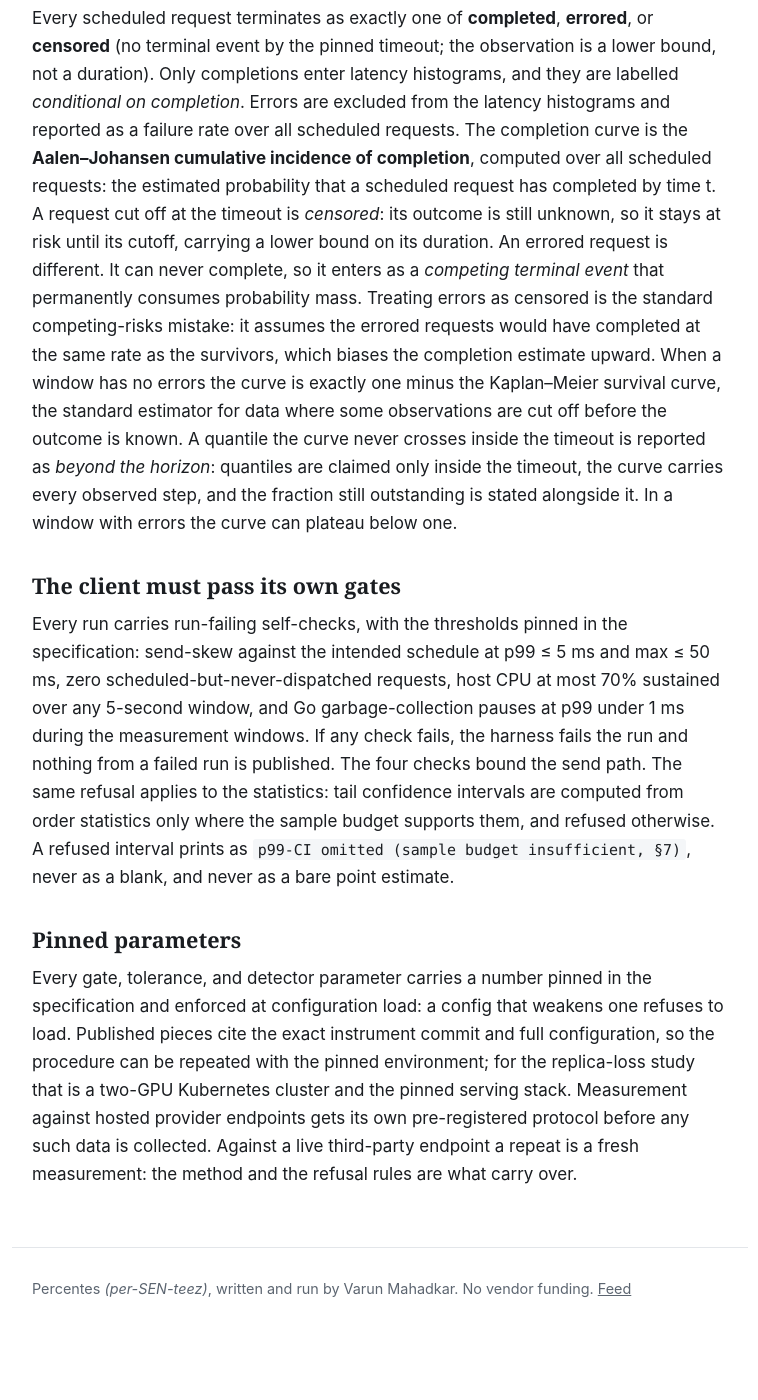
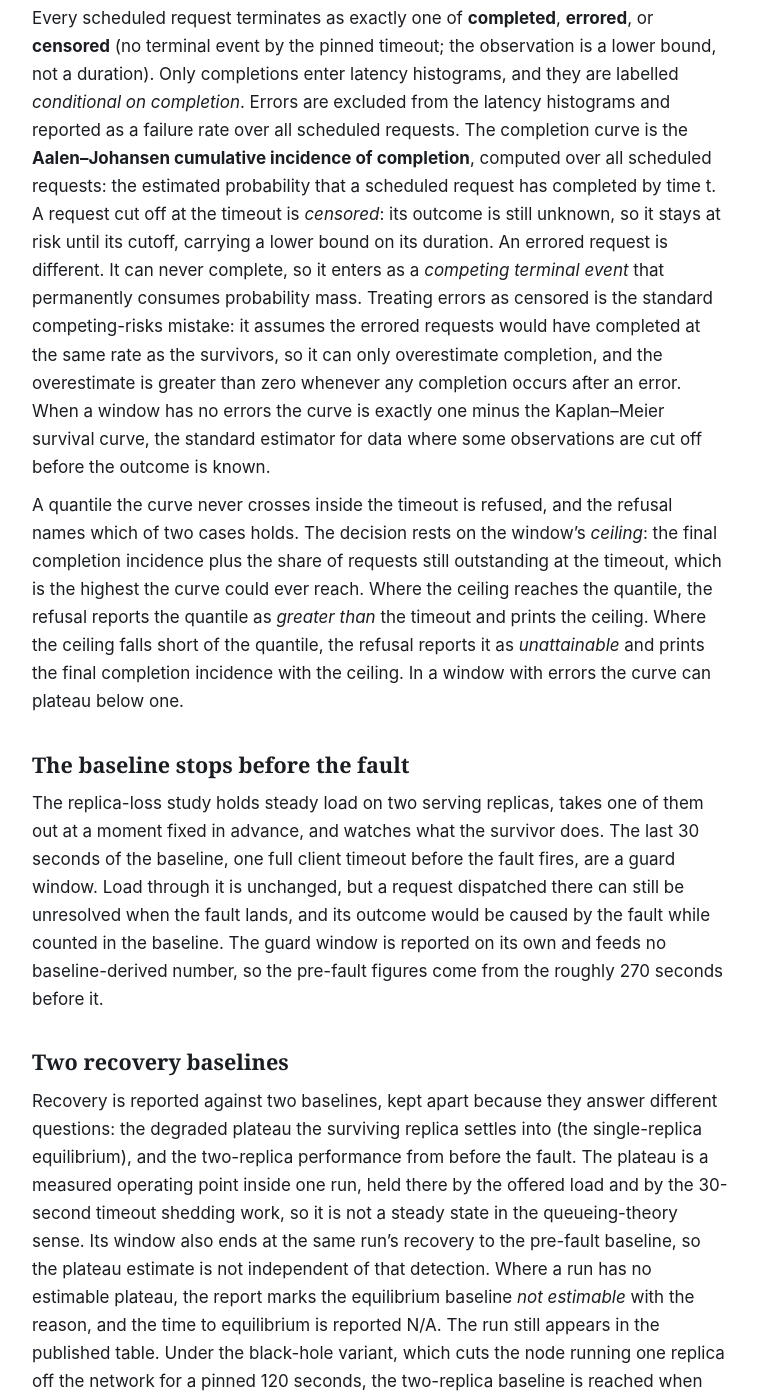
Before and after one commit to percentes/percentes.github.io, a Jekyll site: the page built from methodology/index.md, in a window 1280 px wide and 1400 px high, scrolled down 552 px. Shown: the whole window, without its empty margins (260-1018 px from the left). Built offline with Jekyll 4.4.1, drawn with Linux system fonts in a browser that asks for light colours; before the commit the page ends 1904 px from its top, so only the background shows below that; some of the changed text lies outside the part shown.

Commit message:
docs: sync methodology page with the spec

```diff
--- a/methodology/index.md
+++ b/methodology/index.md
@@ -38,15 +38,55 @@ carrying a lower bound on its duration. An errored request is different. It can
 never complete, so it enters as a *competing terminal event* that
 permanently consumes probability mass. Treating errors as censored is
 the standard competing-risks mistake: it assumes the errored requests
-would have completed at the same rate as the survivors, which biases the
-completion estimate upward.
+would have completed at the same rate as the survivors, so it can only
+overestimate completion, and the overestimate is greater than zero
+whenever any completion occurs after an error.
 When a window has no errors the curve is exactly one minus the
 Kaplan–Meier survival curve, the standard estimator for data where some
-observations are cut off before the outcome is known. A quantile the curve never crosses inside
-the timeout is reported as *beyond the horizon*: quantiles are claimed
-only inside the timeout, the curve carries every observed step, and the
-fraction still outstanding is stated alongside it. In a window with
-errors the curve can plateau below one.
+observations are cut off before the outcome is known.
+
+A quantile the curve never crosses inside the timeout is refused, and the
+refusal names which of two cases holds. The decision rests on the
+window's *ceiling*: the final completion incidence plus the share of
+requests still outstanding at the timeout, which is the highest the curve
+could ever reach. Where the ceiling reaches the quantile, the refusal
+reports the quantile as *greater than* the timeout and prints the
+ceiling. Where the ceiling falls short of the quantile, the refusal
+reports it as *unattainable* and prints the final completion incidence
+with the ceiling. In a window with errors the curve can plateau below
+one.
+
+## The baseline stops before the fault
+
+The replica-loss study holds steady load on two serving replicas, takes
+one of them out at a moment fixed in advance, and watches what the
+survivor does. The last 30 seconds of the baseline, one full client
+timeout before the fault fires, are a guard window. Load through it is
+unchanged, but a
+request dispatched there can still be unresolved when the fault lands,
+and its outcome would be caused by the fault while counted in the
+baseline. The guard window is reported on its own and feeds no
+baseline-derived number, so the pre-fault figures come from the roughly
+270 seconds before it.
+
+## Two recovery baselines
+
+Recovery is reported against two baselines, kept apart because they
+answer different questions: the degraded plateau the surviving replica
+settles into (the single-replica equilibrium), and the two-replica
+performance from before the fault. The plateau is a measured operating
+point inside one run, held there by the offered load and by the 30-second
+timeout shedding work, so it is not a steady state in the queueing-theory
+sense. Its window also ends at the same run's recovery to the pre-fault
+baseline, so the plateau estimate is not independent of that detection.
+Where a run has no estimable plateau, the report marks the equilibrium
+baseline *not estimable* with the reason, and the time to equilibrium is
+reported N/A. The run still appears in the published table. Under the
+black-hole variant, which cuts the node running one replica off the
+network for a pinned 120 seconds, the two-replica baseline is reached
+when the partition expires and the same pod comes back; that time cannot
+be shorter than the partition itself, so it is labelled partition heal
+and carries no claim about recovery from node loss.
 
 ## The client must pass its own gates
 
@@ -54,9 +94,8 @@ Every run carries run-failing self-checks, with the thresholds pinned in
 the specification: send-skew against the intended schedule at p99 ≤ 5 ms
 and max ≤ 50 ms, zero scheduled-but-never-dispatched requests, host CPU
 at most 70% sustained over any 5-second window, and Go garbage-collection
-pauses at p99 under 1 ms during the measurement windows. If any check
-fails, the harness fails the run and nothing from a failed run is
-published. The
+pauses at p99 under 1 ms during the measurement windows. If any of the
+four fails, the harness fails the run and publishes nothing from it. The
 four checks bound the send path. The same refusal applies to the
 statistics: tail confidence intervals are computed from order statistics
 only where the sample budget supports them, and refused otherwise. A
```
